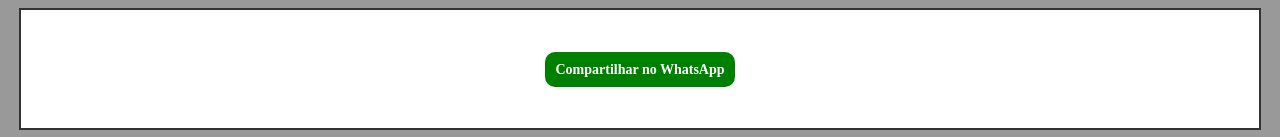
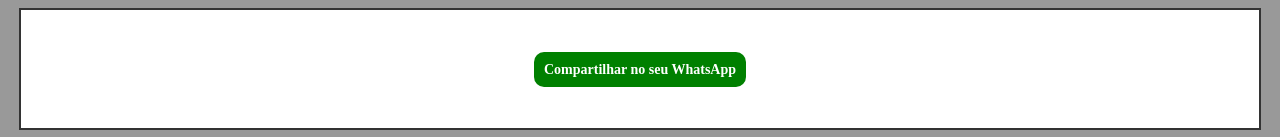
Before and after one commit to Ninho12/Avivamento-Paroquial, a plain HTML site: page index.html in a window 1280 px wide. Shown: the part 1687-1824 px from the top of the page. Drawn offline with Linux system fonts and the light colour scheme.

Commit message:
motificaçao

```diff
--- a/index.html
+++ b/index.html
@@ -95,7 +95,7 @@
 
     <div secao-compartilhar>
         <a href="https://wa.me/?text=Acesse%20https://ninho12.github.io/Avivamento-Paroquial/">
-            Compartilhar no WhatsApp
+            Compartilhar no seu WhatsApp
        </a>
     </div>
 
```
